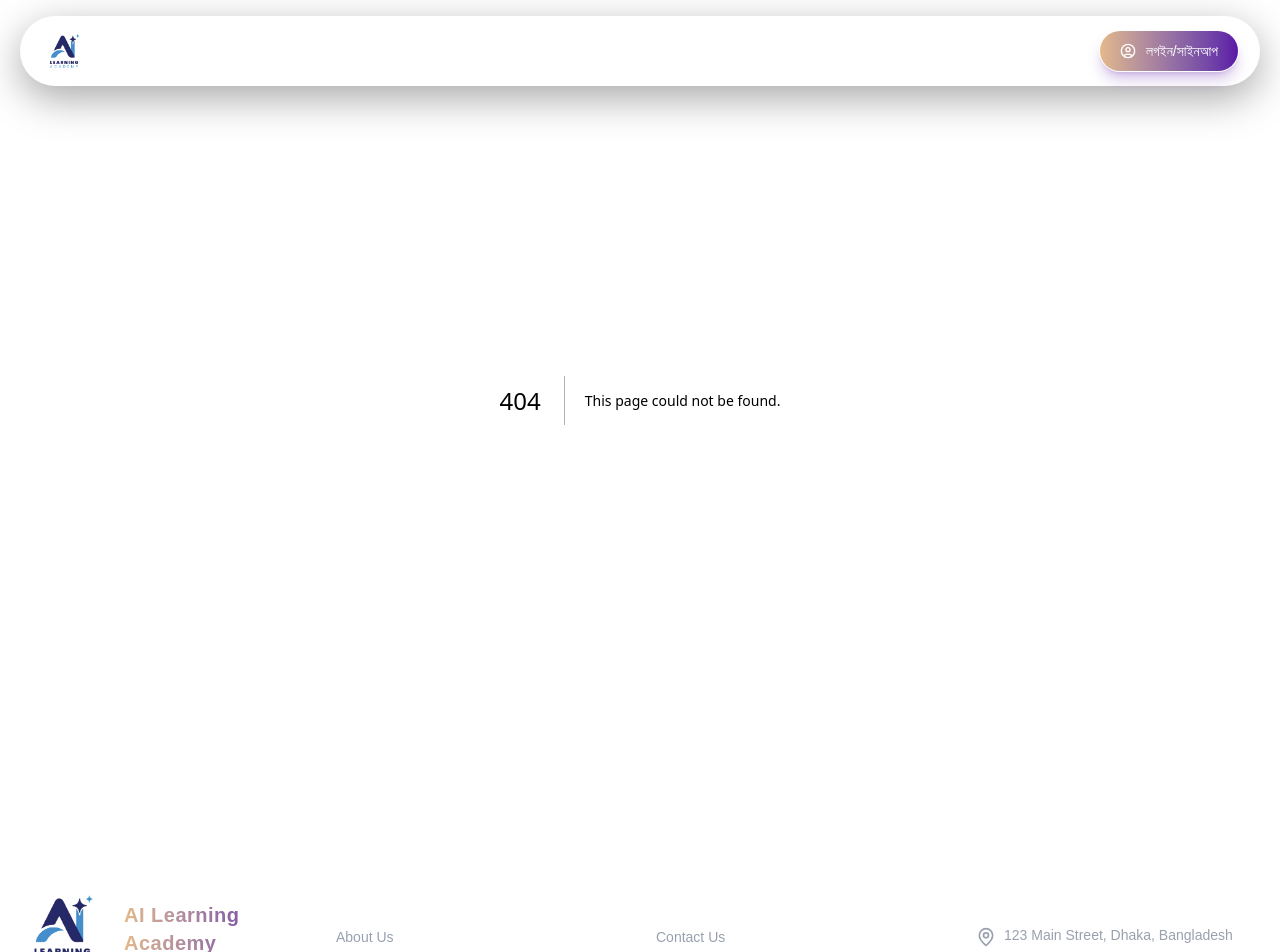
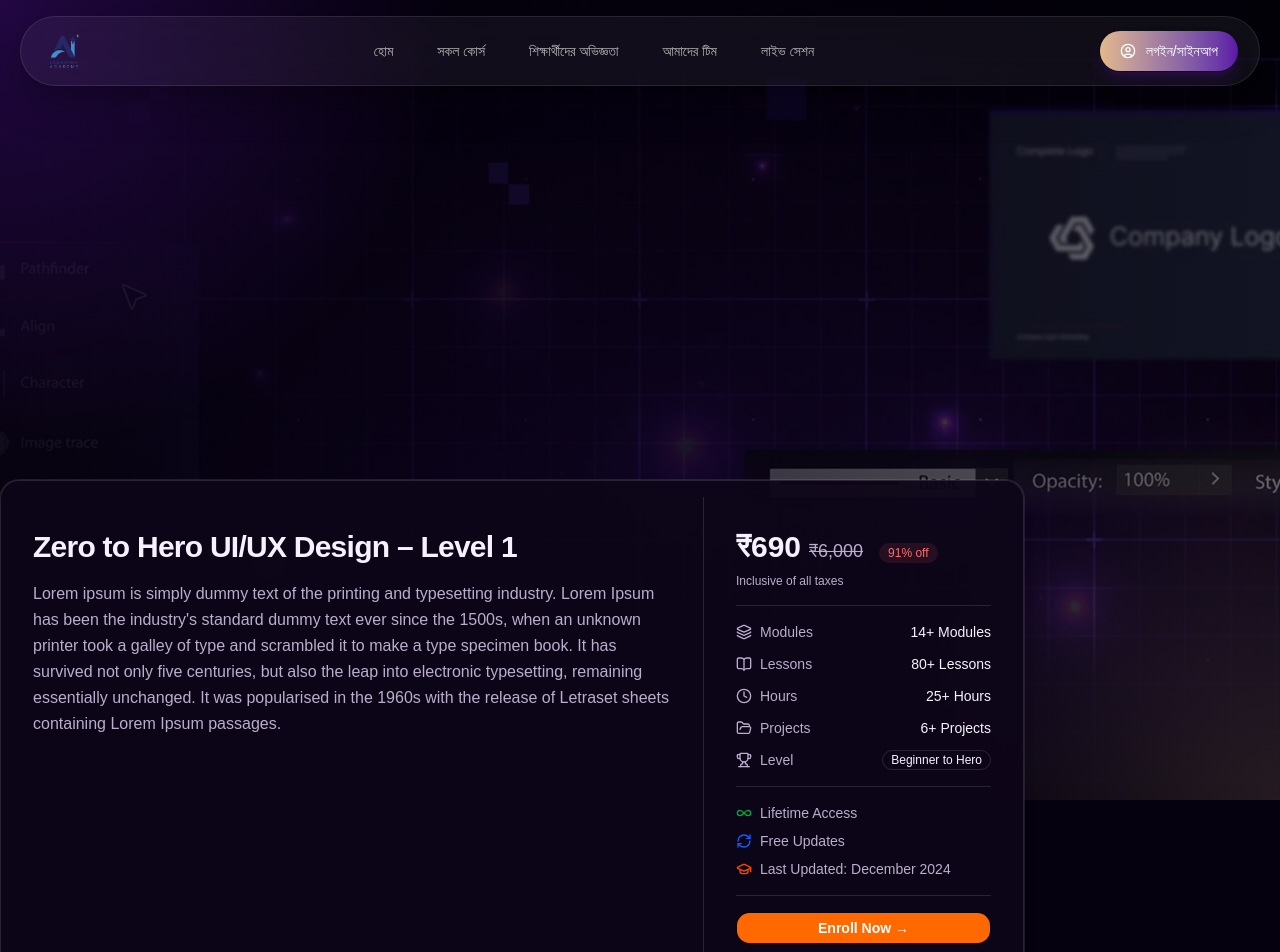
Before and after one commit to gmitsolution3/ai-learning-academy, a Next.js app: page /courses/advanced-javascript-concepts in a window 1280 px wide. Before the commit this address had no page. Shown: the top 952 px of the page. Built offline with nearby package versions, Linux system fonts and the light colour scheme; a web font is replaced by a local one.

Commit message:
creating course overview card

```diff
--- /dev/null
+++ b/app/courses/[id]/page.tsx
@@ -0,0 +1,18 @@
+import GlobalBanner from "@/components/GlobalBanner";
+import CourseOverviewDetail from "@/components/CourseDetail/CourseOverviewDetail";
+
+export default function CourseDetailPage() {
+  return (
+    <div className="relative min-h-screen">
+      <GlobalBanner />
+
+      <div className="container mx-auto px-5 lg:px-0 relative z-10">
+        <div className="relative">
+          <div className="-mt-35 md:-mt-50 lg:-mt-80 pb-16 md:pb-20 lg:pb-24">
+            <CourseOverviewDetail />
+          </div>
+        </div>
+      </div>
+    </div>
+  );
+}
--- /dev/null
+++ b/components/CourseDetail/CourseOverviewDetail.tsx
@@ -0,0 +1,136 @@
+// app/components/CourseCard.tsx
+import { Badge } from "@/components/ui/badge";
+import { Button } from "@/components/ui/button";
+import {
+  Card,
+  CardContent,
+  CardDescription,
+  CardHeader,
+  CardTitle,
+} from "@/components/ui/card";
+import { Separator } from "@/components/ui/separator";
+import {
+  BookOpen,
+  Clock,
+  FolderOpen,
+  GraduationCap,
+  Infinity,
+  Layers,
+  RefreshCw,
+  Trophy,
+} from "lucide-react";
+
+export default function CourseOverviewDetail() {
+  return (
+    <Card className="w-full max-w-5xl border shadow-lg">
+      <div className="flex flex-col md:flex-row">
+        {/* Left Column - Course Info */}
+        <div className="flex-1 p-6 md:p-8">
+          <CardHeader className="p-0 pb-4">
+            <CardTitle className="text-2xl md:text-3xl font-bold tracking-tight">
+              Zero to Hero UI/UX Design – Level 1
+            </CardTitle>
+            <CardDescription className="mt-3 text-base text-muted-foreground leading-relaxed">
+              Lorem ipsum is simply dummy text of the printing and
+              typesetting industry. Lorem Ipsum has been the
+              industry's standard dummy text ever since the 1500s,
+              when an unknown printer took a galley of type and
+              scrambled it to make a type specimen book. It has
+              survived not only five centuries, but also the leap into
+              electronic typesetting, remaining essentially unchanged.
+              It was popularised in the 1960s with the release of
+              Letraset sheets containing Lorem Ipsum passages.
+            </CardDescription>
+          </CardHeader>
+        </div>
+
+        {/* Right Column - Pricing & Insights Card */}
+        <div className="w-full md:w-80 p-6 md:p-8 border-l md:border-l md:border-t-0 border-t">
+          {/* Pricing Section */}
+          <div className="space-y-2">
+            <div className="flex items-baseline gap-2">
+              <span className="text-3xl font-bold">₹690</span>
+              <span className="text-lg text-muted-foreground line-through">
+                ₹6,000
+              </span>
+              <Badge variant="destructive" className="ml-2">
+                91% off
+              </Badge>
+            </div>
+            <p className="text-xs text-muted-foreground">
+              Inclusive of all taxes
+            </p>
+          </div>
+
+          <Separator className="my-4" />
+
+          {/* Course Insights */}
+          <div className="space-y-3">
+            <div className="flex items-center justify-between text-sm">
+              <div className="flex items-center gap-2 text-muted-foreground">
+                <Layers className="h-4 w-4" />
+                <span>Modules</span>
+              </div>
+              <span className="font-medium">14+ Modules</span>
+            </div>
+            <div className="flex items-center justify-between text-sm">
+              <div className="flex items-center gap-2 text-muted-foreground">
+                <BookOpen className="h-4 w-4" />
+                <span>Lessons</span>
+              </div>
+              <span className="font-medium">80+ Lessons</span>
+            </div>
+            <div className="flex items-center justify-between text-sm">
+              <div className="flex items-center gap-2 text-muted-foreground">
+                <Clock className="h-4 w-4" />
+                <span>Hours</span>
+              </div>
+              <span className="font-medium">25+ Hours</span>
+            </div>
+            <div className="flex items-center justify-between text-sm">
+              <div className="flex items-center gap-2 text-muted-foreground">
+                <FolderOpen className="h-4 w-4" />
+                <span>Projects</span>
+              </div>
+              <span className="font-medium">6+ Projects</span>
+            </div>
+            <div className="flex items-center justify-between text-sm">
+              <div className="flex items-center gap-2 text-muted-foreground">
+                <Trophy className="h-4 w-4" />
+                <span>Level</span>
+              </div>
+              <Badge variant="outline" className="font-normal">
+                Beginner to Hero
+              </Badge>
+            </div>
+          </div>
+
+          <Separator className="my-4" />
+
+          {/* Lifetime Access & Updates */}
+          <div className="space-y-2 text-sm">
+            <div className="flex items-center gap-2 text-muted-foreground">
+              <Infinity className="h-4 w-4 text-green-600" />
+              <span>Lifetime Access</span>
+            </div>
+            <div className="flex items-center gap-2 text-muted-foreground">
+              <RefreshCw className="h-4 w-4 text-blue-600" />
+              <span>Free Updates</span>
+            </div>
+            <div className="flex items-center gap-2 text-muted-foreground">
+              <GraduationCap className="h-4 w-4 text-orange-600" />
+              <span>Last Updated: December 2024</span>
+            </div>
+          </div>
+
+          <Separator className="my-4" />
+
+          {/* Enroll Button */}
+          <Button className="w-full bg-orange-500 hover:bg-orange-600 text-white font-semibold">
+            Enroll Now →
+          </Button>
+        </div>
+      </div>
+    </Card>
+  );
+}
--- /dev/null
+++ b/components/ui/progress.tsx
@@ -0,0 +1,31 @@
+"use client"
+
+import * as React from "react"
+import { Progress as ProgressPrimitive } from "radix-ui"
+
+import { cn } from "@/lib/utils"
+
+function Progress({
+  className,
+  value,
+  ...props
+}: React.ComponentProps<typeof ProgressPrimitive.Root>) {
+  return (
+    <ProgressPrimitive.Root
+      data-slot="progress"
+      className={cn(
+        "relative flex h-1 w-full items-center overflow-x-hidden rounded-full bg-muted",
+        className
+      )}
+      {...props}
+    >
+      <ProgressPrimitive.Indicator
+        data-slot="progress-indicator"
+        className="size-full flex-1 bg-primary transition-all"
+        style={{ transform: `translateX(-${100 - (value || 0)}%)` }}
+      />
+    </ProgressPrimitive.Root>
+  )
+}
+
+export { Progress }
--- /dev/null
+++ b/components/ui/separator.tsx
@@ -0,0 +1,28 @@
+"use client"
+
+import * as React from "react"
+import { Separator as SeparatorPrimitive } from "radix-ui"
+
+import { cn } from "@/lib/utils"
+
+function Separator({
+  className,
+  orientation = "horizontal",
+  decorative = true,
+  ...props
+}: React.ComponentProps<typeof SeparatorPrimitive.Root>) {
+  return (
+    <SeparatorPrimitive.Root
+      data-slot="separator"
+      decorative={decorative}
+      orientation={orientation}
+      className={cn(
+        "shrink-0 bg-border data-horizontal:h-px data-horizontal:w-full data-vertical:w-px data-vertical:self-stretch",
+        className
+      )}
+      {...props}
+    />
+  )
+}
+
+export { Separator }
--- /dev/null
+++ b/components/ui/tooltip.tsx
@@ -0,0 +1,57 @@
+"use client"
+
+import * as React from "react"
+import { Tooltip as TooltipPrimitive } from "radix-ui"
+
+import { cn } from "@/lib/utils"
+
+function TooltipProvider({
+  delayDuration = 0,
+  ...props
+}: React.ComponentProps<typeof TooltipPrimitive.Provider>) {
+  return (
+    <TooltipPrimitive.Provider
+      data-slot="tooltip-provider"
+      delayDuration={delayDuration}
+      {...props}
+    />
+  )
+}
+
+function Tooltip({
+  ...props
+}: React.ComponentProps<typeof TooltipPrimitive.Root>) {
+  return <TooltipPrimitive.Root data-slot="tooltip" {...props} />
+}
+
+function TooltipTrigger({
+  ...props
+}: React.ComponentProps<typeof TooltipPrimitive.Trigger>) {
+  return <TooltipPrimitive.Trigger data-slot="tooltip-trigger" {...props} />
+}
+
+function TooltipContent({
+  className,
+  sideOffset = 0,
+  children,
+  ...props
+}: React.ComponentProps<typeof TooltipPrimitive.Content>) {
+  return (
+    <TooltipPrimitive.Portal>
+      <TooltipPrimitive.Content
+        data-slot="tooltip-content"
+        sideOffset={sideOffset}
+        className={cn(
+          "z-50 inline-flex w-fit max-w-xs origin-(--radix-tooltip-content-transform-origin) items-center gap-1.5 rounded-md bg-foreground px-3 py-1.5 text-xs text-background has-data-[slot=kbd]:pr-1.5 data-[side=bottom]:slide-in-from-top-2 data-[side=left]:slide-in-from-right-2 data-[side=right]:slide-in-from-left-2 data-[side=top]:slide-in-from-bottom-2 **:data-[slot=kbd]:relative **:data-[slot=kbd]:isolate **:data-[slot=kbd]:z-50 **:data-[slot=kbd]:rounded-sm data-[state=delayed-open]:animate-in data-[state=delayed-open]:fade-in-0 data-[state=delayed-open]:zoom-in-95 data-open:animate-in data-open:fade-in-0 data-open:zoom-in-95 data-closed:animate-out data-closed:fade-out-0 data-closed:zoom-out-95",
+          className
+        )}
+        {...props}
+      >
+        {children}
+        <TooltipPrimitive.Arrow className="z-50 size-2.5 translate-y-[calc(-50%_-_2px)] rotate-45 rounded-[2px] bg-foreground fill-foreground" />
+      </TooltipPrimitive.Content>
+    </TooltipPrimitive.Portal>
+  )
+}
+
+export { Tooltip, TooltipContent, TooltipProvider, TooltipTrigger }
```
